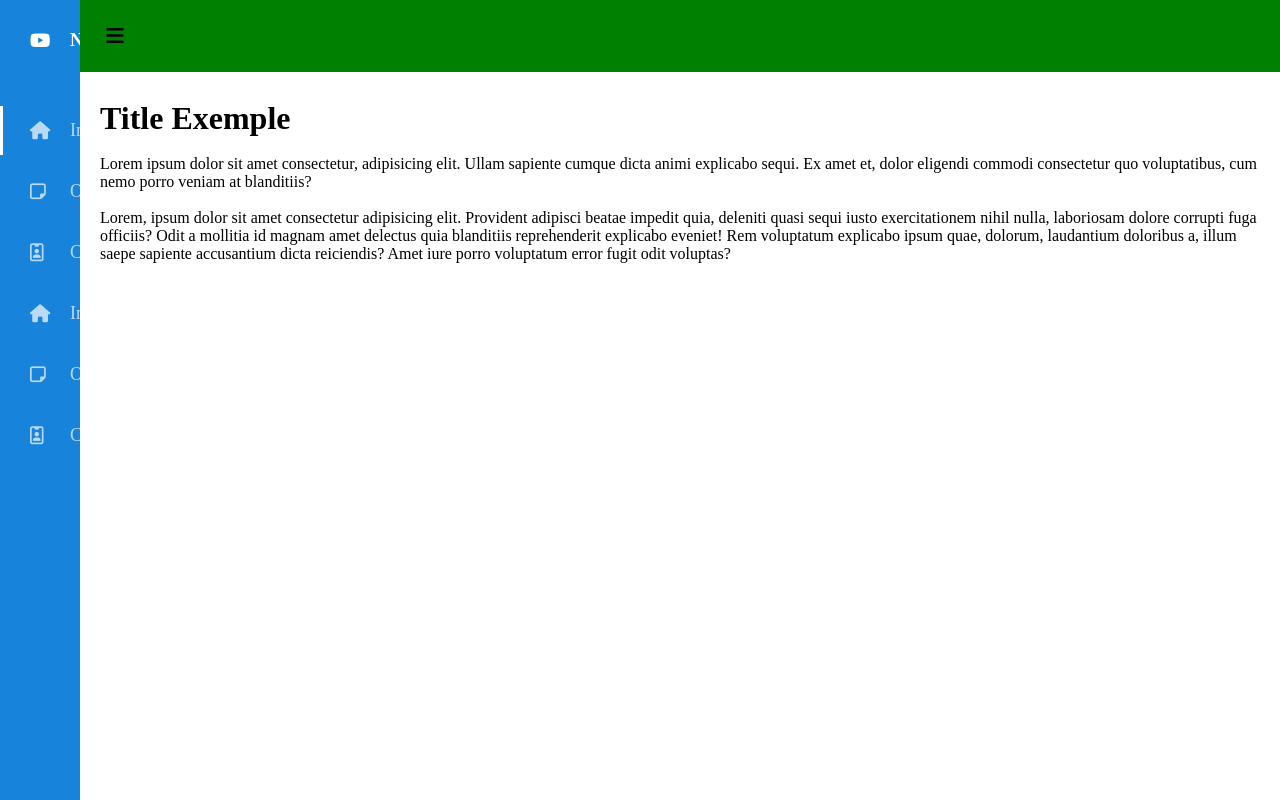
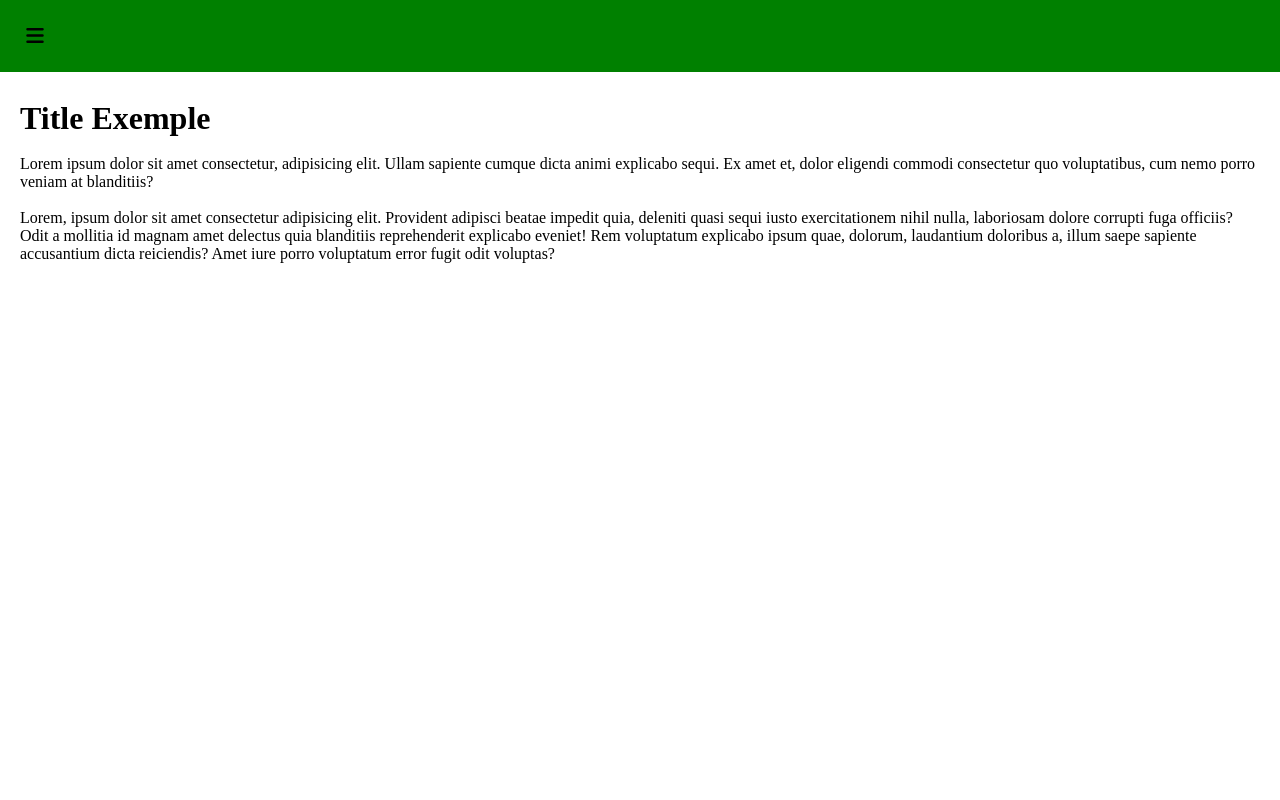
Before and after one commit to eopalomi/nonamesoft, an Angular app: page / in a window 1280 px wide. Built offline with nearby package versions, Linux system fonts and the light colour scheme.

Commit message:
puso el side bar a la izquierda pegado

```diff
--- a/src/app/side-menu/side-menu.component.css
+++ b/src/app/side-menu/side-menu.component.css
@@ -1,6 +1,6 @@
 
 .menu__side{
-    width: 80px;
+    width: 0px;
     height: 100%;
     background: #1783db;
     position: fixed;
@@ -94,5 +94,5 @@ a.selected{
 
 /*Clases para usar al mover el Side Menu*/
 .menu__side_move {
-    width: 250px;
+    width: 240px;
 }
--- a/src/styles.css
+++ b/src/styles.css
@@ -8,7 +8,8 @@
 }
 
 body {
-    margin-left: 80px;
+    /* margin-left: 80px; */
+    margin-left: 0px;
     margin-top: 80px;
     transition: margin-left 300ms cubic-bezier(0.785, 0.135, 0.15, 0.86);
 }
@@ -19,5 +20,5 @@ main{
 
 /*Clases para usar al mover el Side Menu*/
 .body_move {
-    margin-left: 250px;
+    margin-left: 240px;
 }
```
